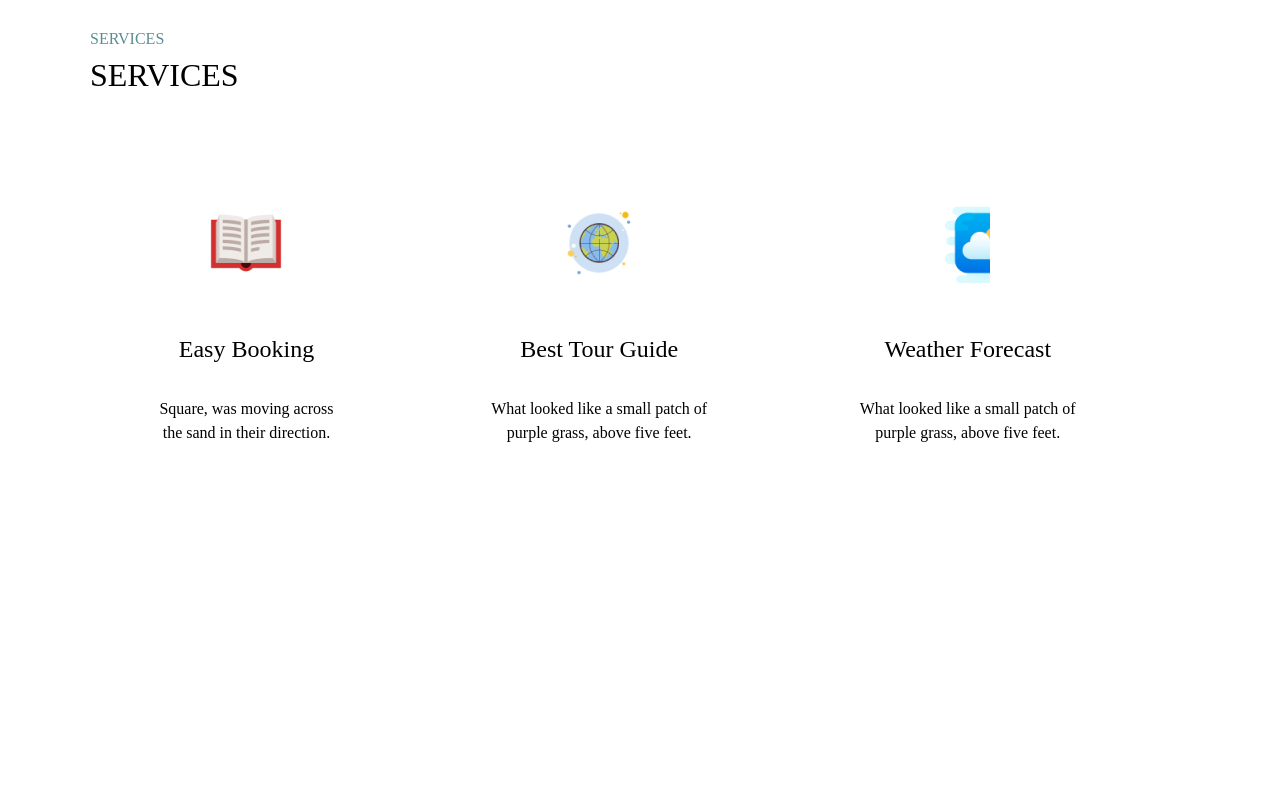
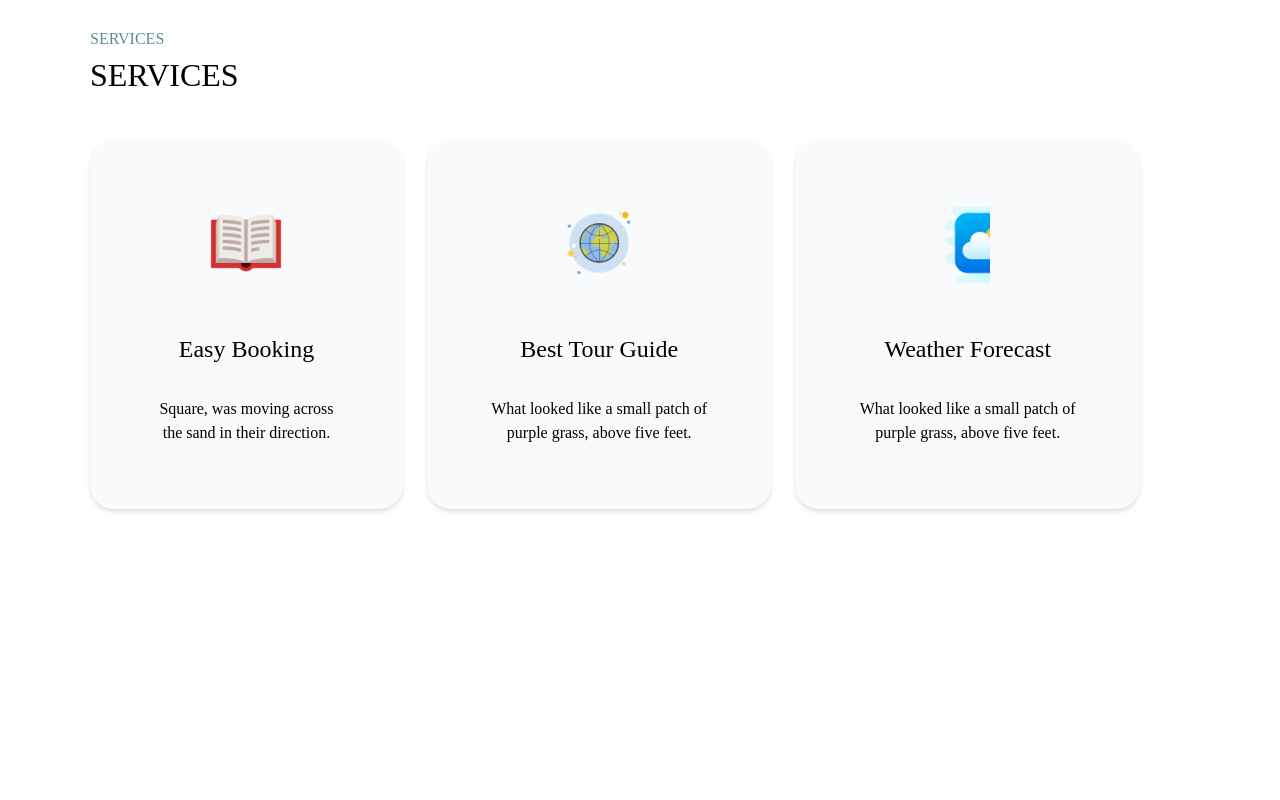
Before and after one commit to yannmarc/travel-page, a React (Create React App) app: page / in a window 1280 px wide. Shown: the part 1080-1880 px from the top of the page. Built offline with nearby package versions, Linux system fonts and the light colour scheme; the HTML template or start-up script is replaced by a standard one.

Commit message:
the category card update

```diff
--- a/src/components/ui/CategoryCard.jsx
+++ b/src/components/ui/CategoryCard.jsx
@@ -3,7 +3,7 @@ import React, { Fragment } from 'react'
 const CategoryCard = ({icon, heading, desc}) => {
   return (
     <Fragment>
-        <div className="p-8 lg:p-16 bg-white hover:shadow-xl transition-all ease-in-out rounded-xl lg:rounded-3xl md:max-w-[350px]">
+        <div className="p-8 lg:p-16 bg-gray-50 shadow-md lg:hover:shadow-xl transition-all ease-in-out rounded-xl lg:rounded-3xl md:max-w-[350px]">
             <div className="flex justify-center"><img src={icon} alt="" /></div>
             <div className="mt-[25px] lg:mt-[50px] text-center">
                 <h5 className="capitalize text-2xl font-normal">{heading}</h5>
```
